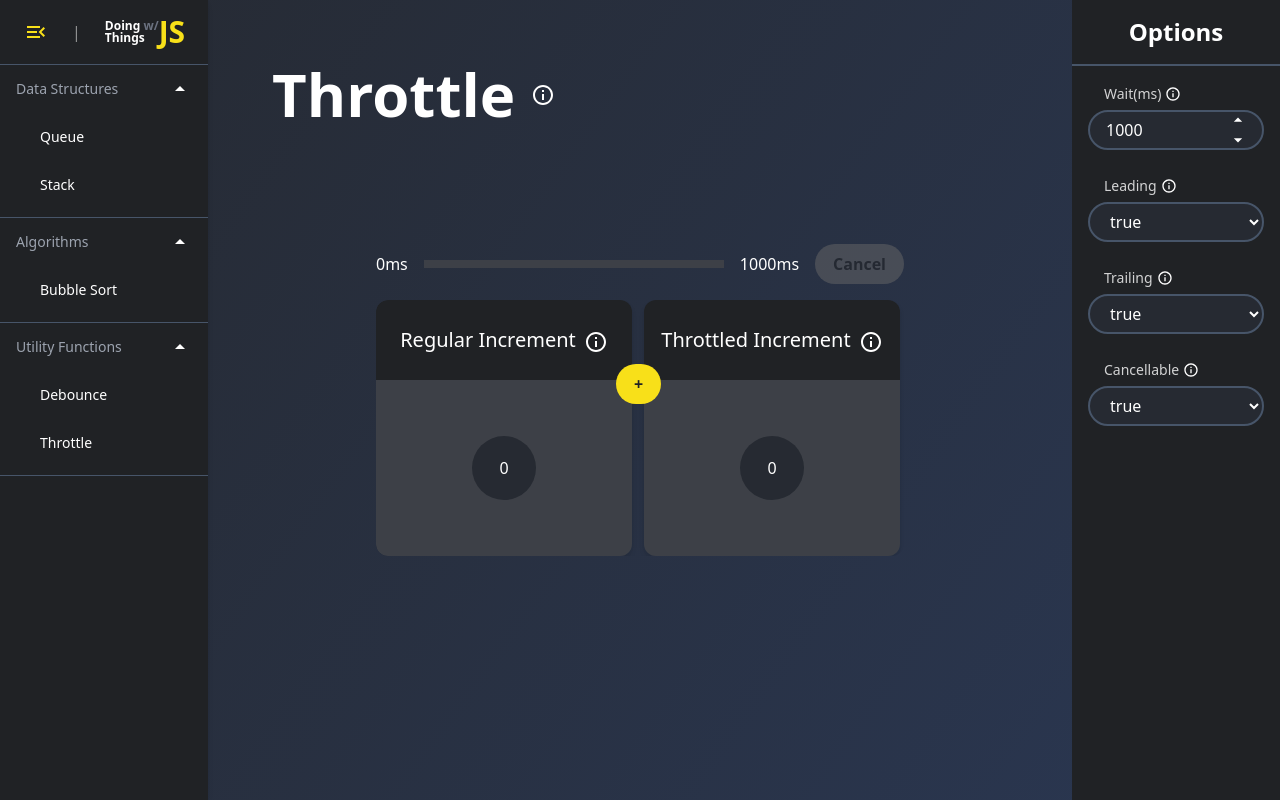
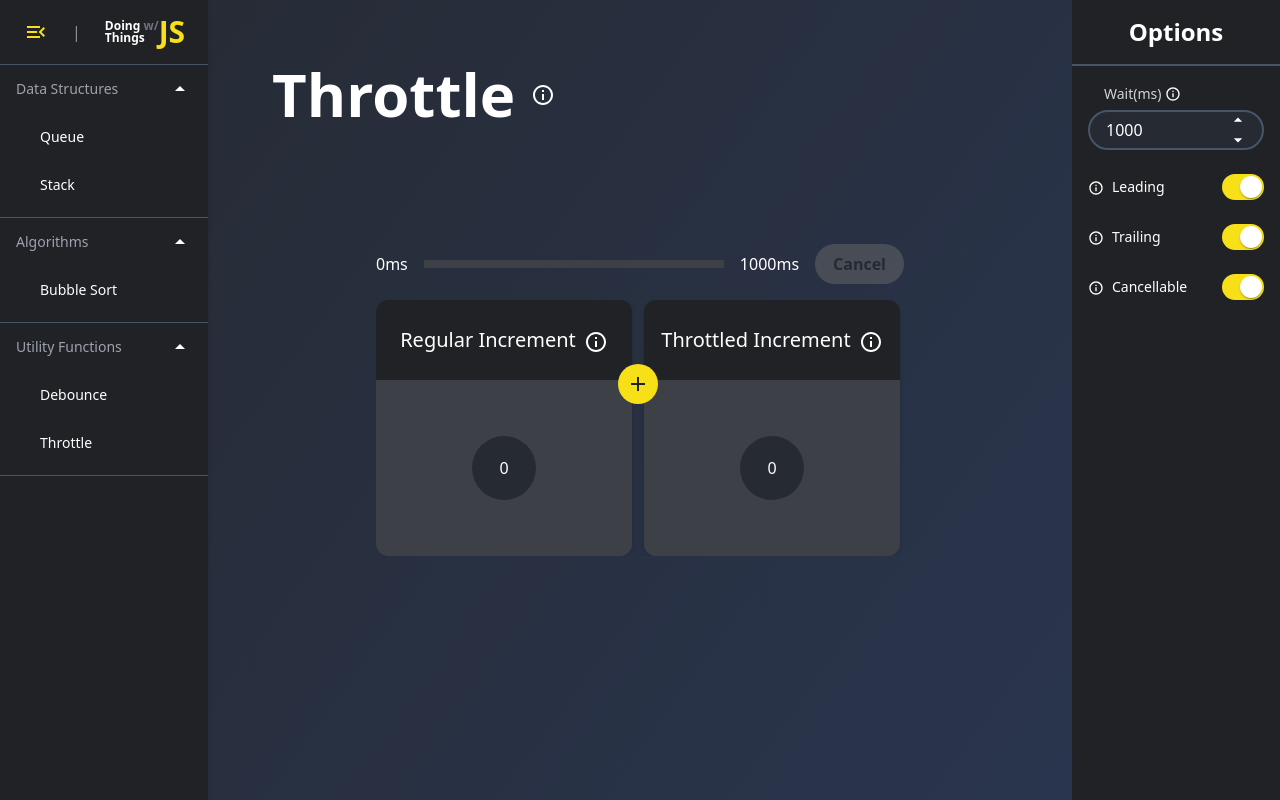
Before and after one commit to toekneeyou/doing-things-with-javascript, a React app: page /throttle in a window 1280 px wide. Built offline with nearby package versions, Linux system fonts and the light colour scheme.

Commit message:
refactor ThrottleView to use switches

```diff
--- a/src/views/throttleView/ThrottleView.tsx
+++ b/src/views/throttleView/ThrottleView.tsx
@@ -1,5 +1,5 @@
 import { useCallback, useState } from "react";
-import { InfoOutlined } from "@mui/icons-material";
+import { Add, InfoOutlined } from "@mui/icons-material";
 import Button from "../../components/Button";
 import VisualizationLayout from "../../layouts/visualizationLayout/VisualizationLayout";
 import throttle from "../../util/throttle";
@@ -26,9 +26,9 @@ export default function ThrottleView() {
       },
       Number(wait),
       {
-        isLeading: isLeading === "true",
-        isTrailing: isTrailing === "true",
-        isCancellable: isCancellable === "true",
+        isLeading,
+        isTrailing,
+        isCancellable,
         handleWait: (iw, tk) => {
           setIsWaiting(iw);
           if (tk !== undefined) {
@@ -103,9 +103,10 @@ export default function ThrottleView() {
 
             <Button
               onClick={handleIncrement}
-              className="absolute left-60 top-16"
+              className="absolute left-[15.125rem] top-16"
+              variant="icon-filled"
             >
-              +
+              <Add />
             </Button>
 
             <Card
--- a/src/views/throttleView/useThrottleOptions.tsx
+++ b/src/views/throttleView/useThrottleOptions.tsx
@@ -1,20 +1,29 @@
-import { ChangeEventHandler, createElement, useState } from "react";
+import { ChangeEventHandler, useState } from "react";
 import { VisualizationOptions } from "../../layouts/visualizationLayout/VisualizationLayout";
 
 export default function useThrottleOptions() {
-  const [isLeading, setIsLeading] = useState<"true" | "false">("true");
-  const [isTrailing, setIsTrailing] = useState<"true" | "false">("true");
-  const [isCancellable, setIsCancellable] = useState<"true" | "false">("true");
+  const [isLeading, setIsLeading] = useState(true);
+  const [isTrailing, setIsTrailing] = useState(true);
+  const [isCancellable, setIsCancellable] = useState(true);
   const [wait, setWait] = useState("1000");
 
-  const handleLeading: ChangeEventHandler<HTMLSelectElement> = (e) => {
-    setIsLeading(e.target.value as "true" | "false");
+  const handleLeading: (
+    event: React.ChangeEvent<HTMLInputElement>,
+    checked: boolean
+  ) => void = (e, checked) => {
+    setIsLeading(checked);
   };
-  const handleTrailing: ChangeEventHandler<HTMLSelectElement> = (e) => {
-    setIsTrailing(e.target.value as "true" | "false");
+  const handleTrailing: (
+    event: React.ChangeEvent<HTMLInputElement>,
+    checked: boolean
+  ) => void = (e, checked) => {
+    setIsTrailing(checked);
   };
-  const handleCancellable: ChangeEventHandler<HTMLSelectElement> = (e) => {
-    setIsCancellable(e.target.value as "true" | "false");
+  const handleCancellable: (
+    event: React.ChangeEvent<HTMLInputElement>,
+    checked: boolean
+  ) => void = (e, checked) => {
+    setIsCancellable(checked);
   };
   const handleWait: ChangeEventHandler<HTMLInputElement> = (e) => {
     setWait(e.target.value);
@@ -44,17 +53,13 @@ export default function useThrottleOptions() {
       },
     },
     {
-      type: "dropdown",
-      dropdownProps: {
+      type: "switch",
+      switchGroupProps: {
         label: "Leading",
         showLabel: true,
+        checked: isLeading,
+        onChange: handleLeading,
         name: "leading",
-        value: isLeading,
-        onChange: handleLeading,
-        options: [
-          { value: "true", children: "true" },
-          { value: "false", children: "false" },
-        ],
         tooltipProps: {
           content: (
             <p>
@@ -67,17 +72,13 @@ export default function useThrottleOptions() {
       },
     },
     {
-      type: "dropdown",
-      dropdownProps: {
+      type: "switch",
+      switchGroupProps: {
         label: "Trailing",
         showLabel: true,
+        checked: isTrailing,
+        onChange: handleTrailing,
         name: "trailing",
-        value: isTrailing,
-        onChange: handleTrailing,
-        options: [
-          { value: "true", children: "true" },
-          { value: "false", children: "false" },
-        ],
         tooltipProps: {
           content: (
             <p>
@@ -91,17 +92,13 @@ export default function useThrottleOptions() {
       },
     },
     {
-      type: "dropdown",
-      dropdownProps: {
+      type: "switch",
+      switchGroupProps: {
         label: "Cancellable",
         showLabel: true,
+        checked: isCancellable,
+        onChange: handleCancellable,
         name: "cancellable",
-        value: isCancellable,
-        onChange: handleCancellable,
-        options: [
-          { value: "true", children: "true" },
-          { value: "false", children: "false" },
-        ],
         tooltipProps: {
           content:
             "This allows you to cancel the throttled function if it hasn't executed yet.",
```
